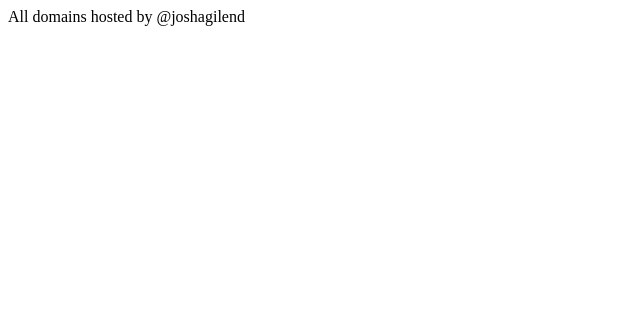
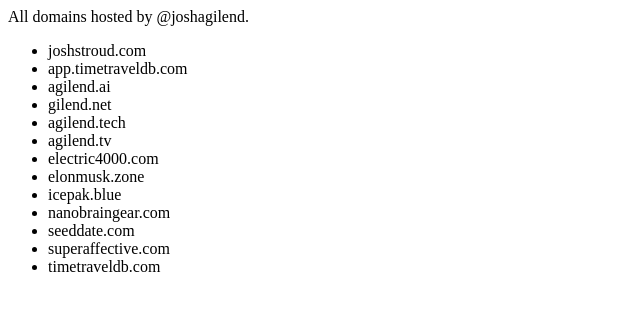
Before and after one commit to joshagilend/joshagilend, a plain HTML site: page sitemap.html in a window 1280 px wide. Shown: the whole page, without its empty margins (0-640 px from the left). Drawn offline with Linux system fonts and the light colour scheme.

Commit message:
Add managed domains from Cloudflare

```diff
--- a/sitemap.html
+++ b/sitemap.html
@@ -1,3 +1,19 @@
 <html>
-  All domains hosted by @joshagilend
+  All domains hosted by @joshagilend.
+
+  <ul>
+    <li>joshstroud.com</li>
+    <li>app.timetraveldb.com</li>
+    <li>agilend.ai</li>
+    <li>gilend.net</li>
+    <li>agilend.tech</li>
+    <li>agilend.tv</li>
+    <li>electric4000.com</li>
+    <li>elonmusk.zone</li>
+    <li>icepak.blue</li>
+    <li>nanobraingear.com</li>
+    <li>seeddate.com</li>
+    <li>superaffective.com</li>
+    <li>timetraveldb.com</li>
+  </ul>
 </html>
```
